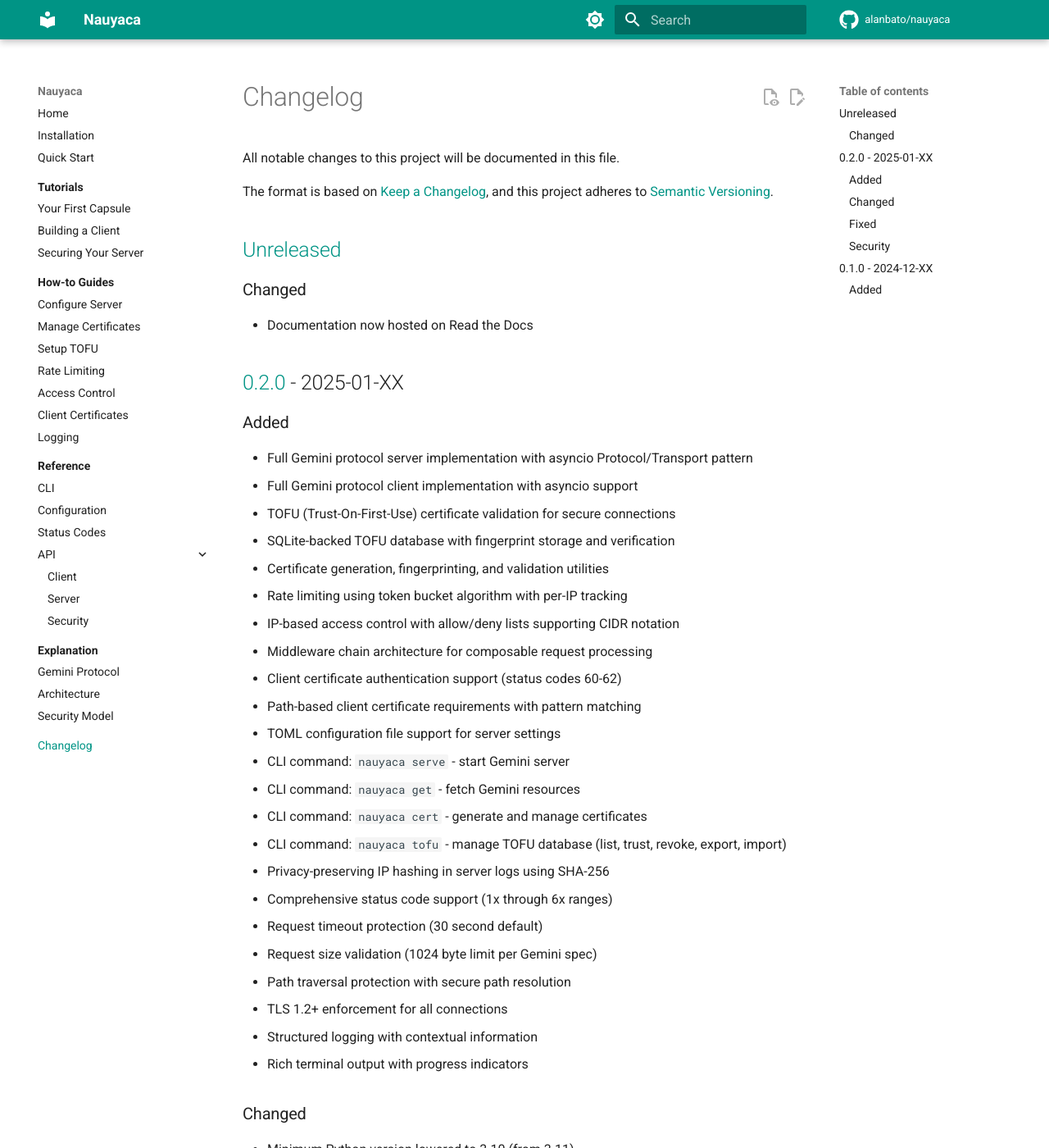
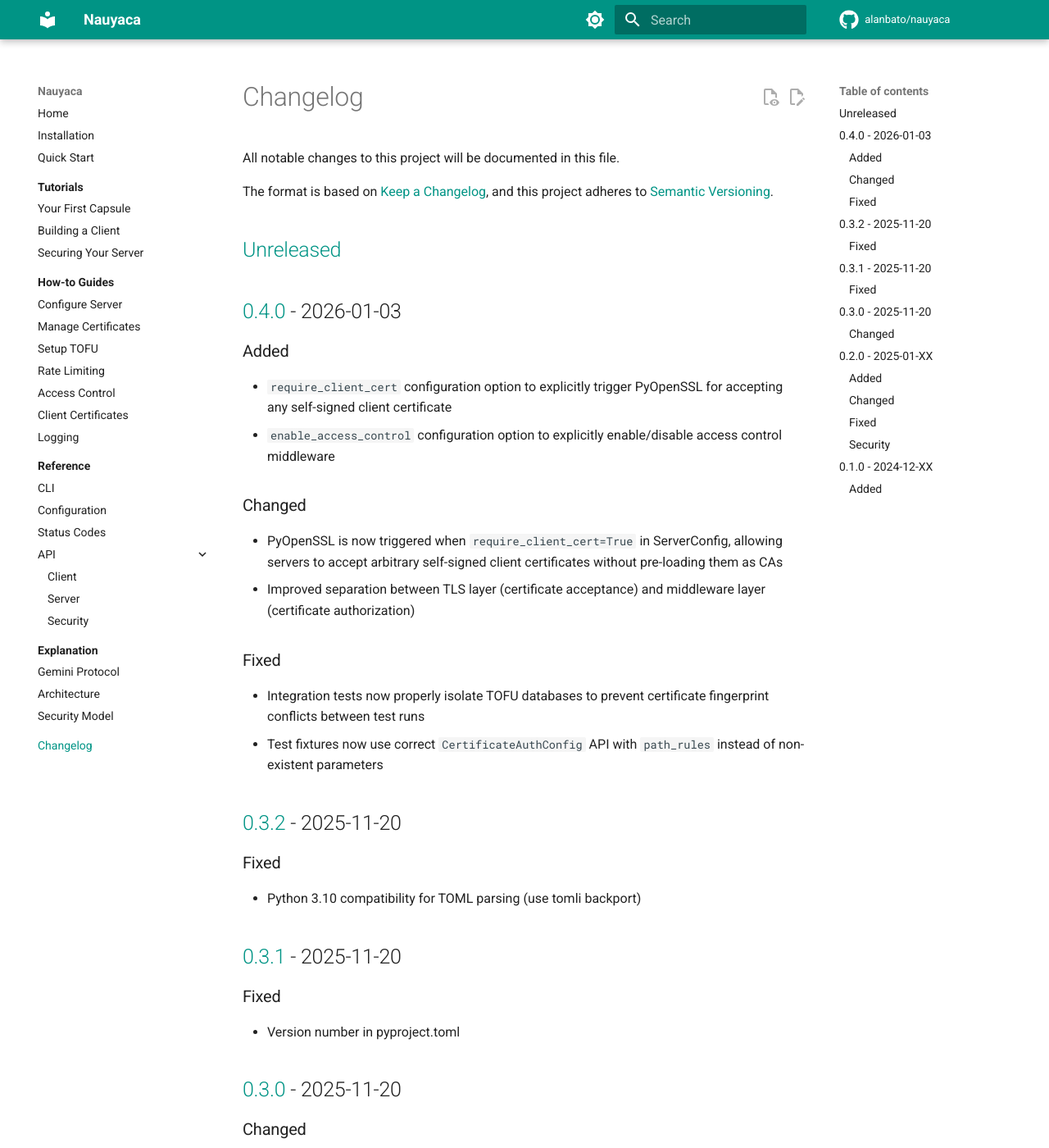
Before and after one commit to alanbato/nauyaca, an MkDocs documentation site: the page built from docs/changelog.md, in a window 1280 px wide and 1400 px high. Shown: the whole window at 82% size. Built offline with MkDocs 1.6.1 and Material for MkDocs 9.7.7, drawn with Linux system fonts in a browser that asks for light colours; comment, search, counter and statistics services are not loaded; the version menu is left out.

Commit message:
docs: Update changelog and configuration docs for v0.4.0
- Add changelog entries for 0.3.0, 0.3.1, 0.3.2, and 0.4.0
- Document `require_client_cert` option in [server] section
- Document `enabled` option in [access_control] section
- Update from_toml to load new configuration options

```diff
--- a/docs/changelog.md
+++ b/docs/changelog.md
@@ -6,6 +6,32 @@ The format is based on [Keep a Changelog](https://keepachangelog.com/en/1.1.0/),
 and this project adheres to [Semantic Versioning](https://semver.org/spec/v2.0.0.html).
 
 ## [Unreleased]
+
+## [0.4.0] - 2026-01-03
+
+### Added
+- `require_client_cert` configuration option to explicitly trigger PyOpenSSL for accepting any self-signed client certificate
+- `enable_access_control` configuration option to explicitly enable/disable access control middleware
+
+### Changed
+- PyOpenSSL is now triggered when `require_client_cert=True` in ServerConfig, allowing servers to accept arbitrary self-signed client certificates without pre-loading them as CAs
+- Improved separation between TLS layer (certificate acceptance) and middleware layer (certificate authorization)
+
+### Fixed
+- Integration tests now properly isolate TOFU databases to prevent certificate fingerprint conflicts between test runs
+- Test fixtures now use correct `CertificateAuthConfig` API with `path_rules` instead of non-existent parameters
+
+## [0.3.2] - 2025-11-20
+
+### Fixed
+- Python 3.10 compatibility for TOML parsing (use tomli backport)
+
+## [0.3.1] - 2025-11-20
+
+### Fixed
+- Version number in pyproject.toml
+
+## [0.3.0] - 2025-11-20
 
 ### Changed
 - Documentation now hosted on Read the Docs
@@ -64,6 +90,10 @@ and this project adheres to [Semantic Versioning](https://semver.org/spec/v2.0.0
 - Basic server and client functionality
 - TLS certificate support
 
-[Unreleased]: https://github.com/alanbato/nauyaca/compare/v0.2.0...HEAD
+[Unreleased]: https://github.com/alanbato/nauyaca/compare/v0.4.0...HEAD
+[0.4.0]: https://github.com/alanbato/nauyaca/compare/v0.3.2...v0.4.0
+[0.3.2]: https://github.com/alanbato/nauyaca/compare/v0.3.1...v0.3.2
+[0.3.1]: https://github.com/alanbato/nauyaca/compare/v0.3.0...v0.3.1
+[0.3.0]: https://github.com/alanbato/nauyaca/compare/v0.2.0...v0.3.0
 [0.2.0]: https://github.com/alanbato/nauyaca/compare/v0.1.0...v0.2.0
 [0.1.0]: https://github.com/alanbato/nauyaca/releases/tag/v0.1.0
```
Also changed, not shown: docs/reference/configuration.md (+3 -0 lines), 1 other file.
